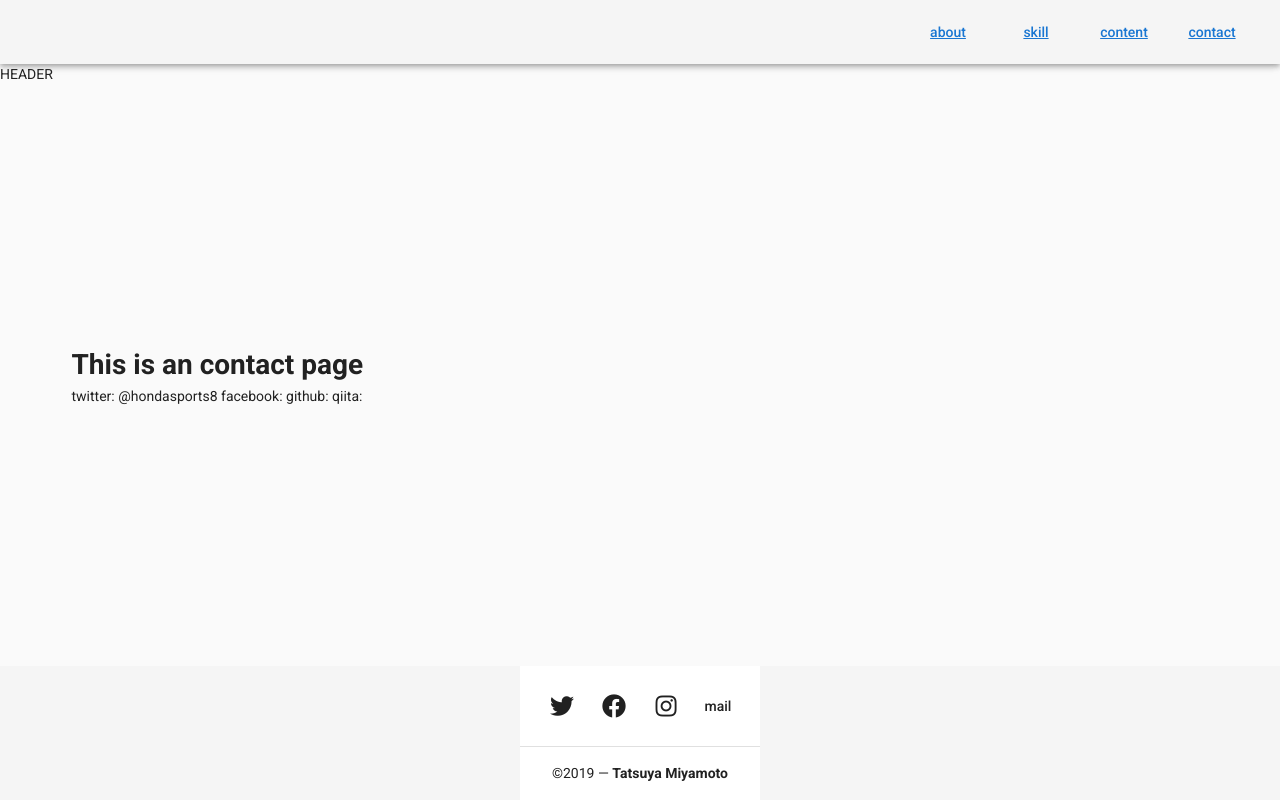
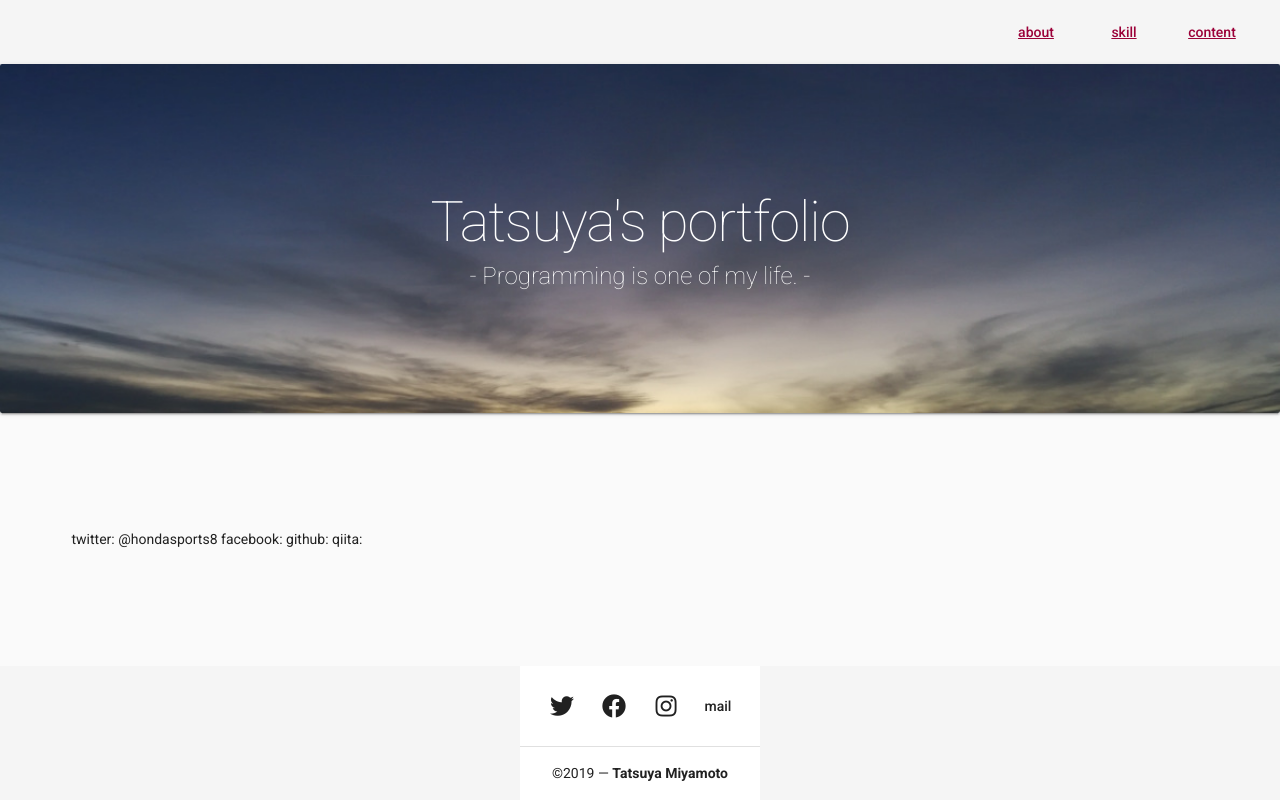
Before and after one commit to hondasports/mysite, a Vue app: page /content in a window 1280 px wide. Built offline with nearby package versions, Linux system fonts and the light colour scheme.

Commit message:
[WIP] creating.

```diff
--- a/src/App.vue
+++ b/src/App.vue
@@ -2,11 +2,10 @@
   <v-app>
     <v-toolbar>
       <v-spacer></v-spacer>
-      <v-toolbar-items class="hidden-sm-and-down">
+      <v-toolbar-items>
         <v-btn flat flud><router-link to="/about">about</router-link></v-btn>
         <v-btn flat><router-link to="/skill">skill</router-link></v-btn>
         <v-btn flat><router-link to="/content">content</router-link></v-btn>
-        <v-btn flat><router-link to="/contact">contact</router-link></v-btn>
       </v-toolbar-items>
     </v-toolbar>
     <top/>
--- a/src/plugins/vuetify.js
+++ b/src/plugins/vuetify.js
@@ -10,4 +10,10 @@ Vue.use(Vuetify, {
         locales: { ja },
         current: 'ja'
     },
+    theme: {
+        primary: '#9b0038',
+        secondary: '#71031a',
+        accent: '#630019',
+        error: '#660115'
+      }
 })
--- a/src/views/About.vue
+++ b/src/views/About.vue
@@ -1,6 +1,5 @@
 <template>
   <div class="about">
-    <h1>This is an about page</h1>
     1981年の兵庫県生まれ。
     工業高校時代にインターネットにのめり込み、卒業後プログラマとして仕事始める。
     初めて、業務で先輩から教えてもらった言語はC言語。
--- a/src/views/Content.vue
+++ b/src/views/Content.vue
@@ -1,9 +1,10 @@
 <template>
-  <div class="about">
-    <h1>This is an contact page</h1>
+  <v-layout>
+    <v-flex>
     twitter: @hondasports8
     facebook:
     github:
     qiita:
-  </div>
+    </v-flex>
+  </v-layout>
 </template>
--- a/src/views/Skill.vue
+++ b/src/views/Skill.vue
@@ -1,6 +1,6 @@
 <template>
-  <div class="about">
-    <h1>This is an skill page</h1>
+  <v-layout>
+    <v-flex>
     Python (個人開発で使用)
     HTML
     Javascript
@@ -9,5 +9,6 @@
     C (MFC含む)
     Perl
     Java
-  </div>
+    </v-flex>
+  </v-layout>
 </template>
--- a/src/views/Top.vue
+++ b/src/views/Top.vue
@@ -1,7 +1,19 @@
 <template>
   <v-layout>
     <v-flex>
-    HEADER
+      <v-card>
+        <v-img :src="require('@/assets/image/IMG_20181123_171355_865_1.jpg')">
+        <v-container fill-height fluid>
+          <v-layout fill-height align-center>
+            <v-flex xs12 flexbox text-xs-center>
+              <div class="white--text display-3 font-weight-thin">Tatsuya's portfolio</div>
+              <div class="white--text headline font-weight-thin">- Programming is one of my life. -</div>
+              </v-flex>
+          </v-layout>
+        </v-container>
+        </v-img>
+      </v-card>
+      </v-card>
     </v-flex>
   </v-layout>
 </template>
```
Also changed, not shown: src/assets/image/IMG_20181123_171355_865.jpg (added), src/assets/image/IMG_20181123_171355_865_1.jpg (added).
